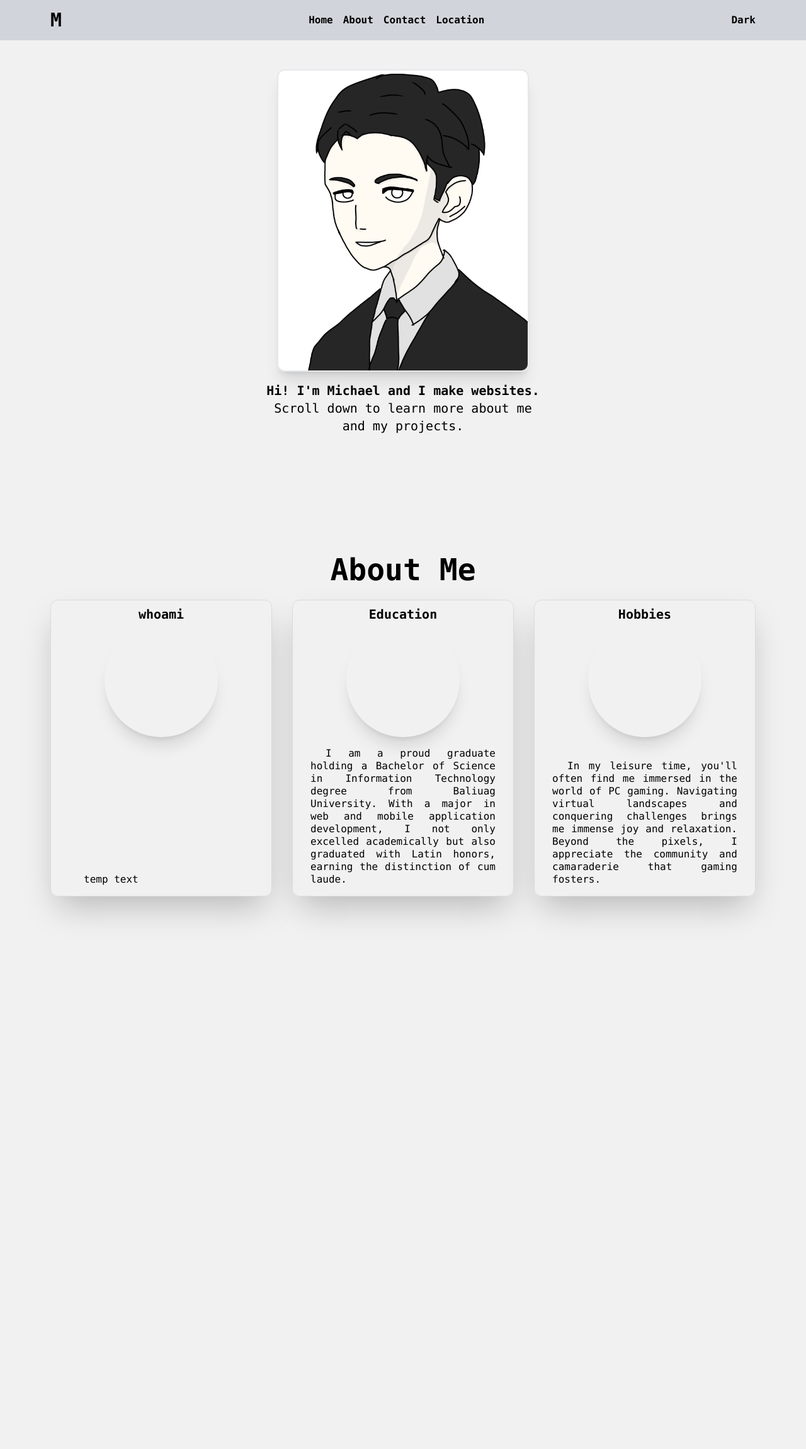
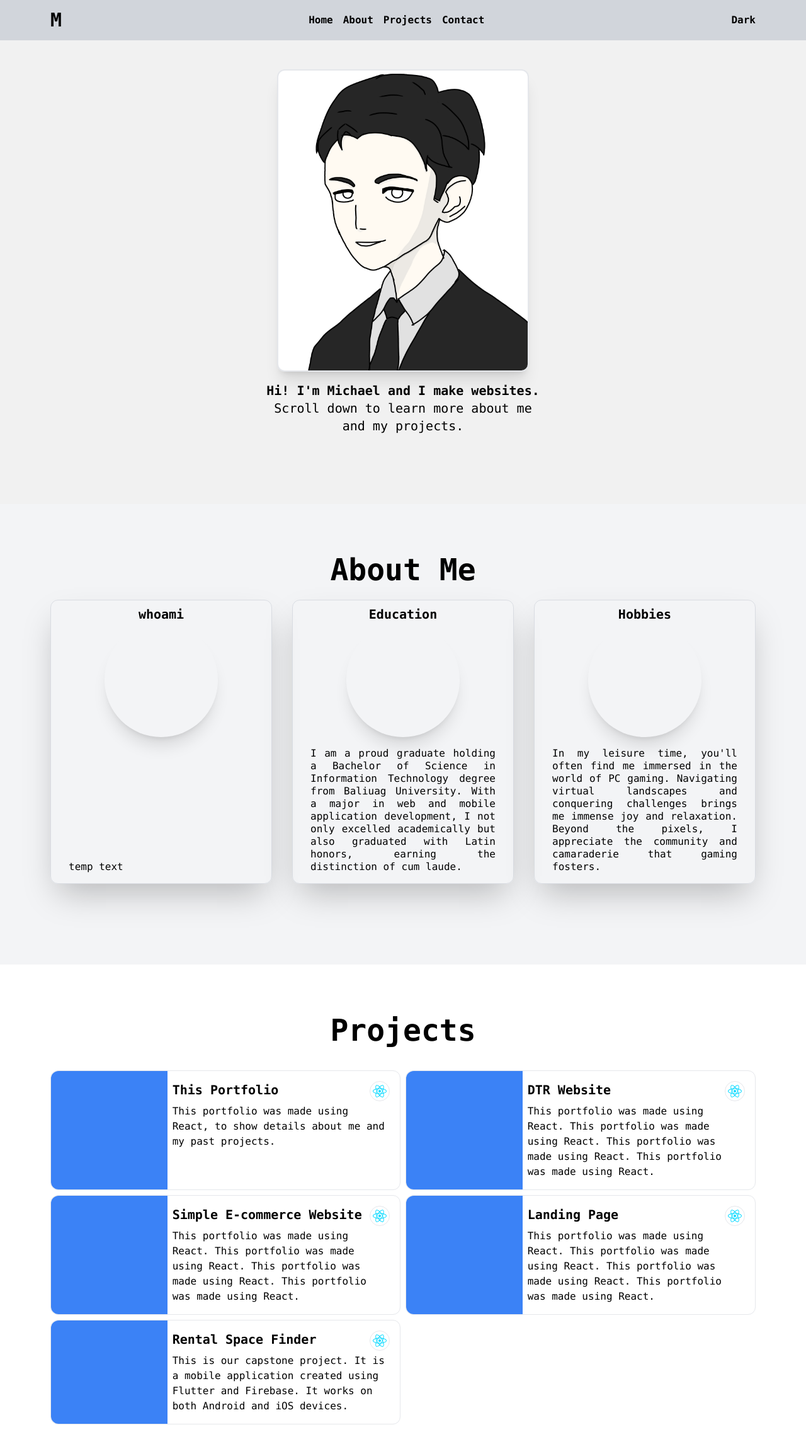
Before and after one commit to minmin423/portfolio, a React (Vite) app: page / in a window 1280 px wide. Shown: the top 2300 px of the page at 63% size. Before the commit the page ends 1600 px from the top, so only its background shows below. Built offline with nearby package versions, Linux system fonts and the light colour scheme; some icons are missing.

Commit message:
feat(Styling): added new components

```diff
--- a/src/components/About.jsx
+++ b/src/components/About.jsx
@@ -21,12 +21,12 @@ function About() {
       ]
 
     return (
-        <div className='h-full lg:h-screen px-2 lg:px-10'>
-        <h1 className='text-center pt-20 pb-6 font-semibold text-5xl'>About Me</h1>
+        <div id='About' className='px-2 md:px-6 lg:px-10 pb-32 pt-20 bg-gray-100'>
+          <h1 className='text-center pb-6 font-semibold text-5xl'>About Me</h1>
 
           <div className="grid grid-cols-1 lg:grid-cols-3 gap-8 w-full text-center text-sm lg:text-base pb-10 lg:pb-0 lg:px-10 h-fit">
               {sections.map((section, index) => (
-                <div key={index} className="group hover:bg-gray-200 transition-all hover:scale-105 duration-300 delay-75 ease-in-out shadow-2xl h-full border border-gray-300/75 rounded-xl flex flex-col justify-between gap-2 px-5">
+                  <div key={index} className="group hover:bg-gray-200 transition-all hover:scale-105 cursor-pointer duration-300 delay-75 ease-in-out shadow-2xl h-full border border-gray-300/75 rounded-xl flex flex-col justify-between gap-2 px-5">
                   <div className='w-full flex flex-col items-center'>
                       <h2 className='pt-2 font-semibold text-xl'>{section.title}</h2>
                       <div className='w-7/12 rounded-full shadow-xl group-hover:bg-gray-300 transition-colors duration-300 delay-75 ease-in-out'>
@@ -34,46 +34,10 @@ function About() {
                       </div>
                   </div>
                   <div>
-                    <p className='text-justify p-2 pb-4 indent-6 leading-5'>{section.content}</p>
+                      <p className='p-2 pb-4 leading-5 text-justify'>{section.content}</p>
                   </div>
                   </div>
               ))}
-            {/* <div className="group hover:bg-gray-200 transition-all hover:scale-105 duration-300 delay-75 ease-in-out shadow-2xl h-full border border-gray-300/75 rounded-xl flex flex-col justify-between gap-2 px-5">
-                <div className='w-full flex flex-col items-center'>
-                    <h2 className='pt-2 font-semibold text-xl'>whoami</h2>
-                    <div className='w-7/12 rounded-full shadow-xl group-hover:bg-gray-300 transition-colors duration-300 delay-75 ease-in-out'>
-                        <Icon icon="gravity-ui:code" className='w-full h-full p-10 text-blue-600 group-hover:text-blue-500 transition-colors duration-300 delay-75 ease-in-out' />
-                    </div>
-                </div>
-                <div>
-                    <p className='text-justify p-2 pb-4 indent-6 leading-5'>temp text</p>
-                </div>
-            </div>
-
-            <div className="group hover:bg-gray-200 transition-all hover:scale-105 duration-300 delay-75 ease-in-out shadow-2xl h-full border border-gray-300/75 rounded-xl flex flex-col justify-between gap-2 px-5">
-                <div className='w-full flex flex-col items-center'>
-                    <h2 className='pt-2 font-semibold text-xl'>Education</h2>
-                    <div className='w-7/12 rounded-full shadow-xl group-hover:bg-gray-300 transition-colors duration-300 delay-75 ease-in-out'>
-                        <Icon icon="noto-v1:man-student" className='w-full h-full p-10' />
-                    </div>
-                </div>
-                <div>
-                    <p className='text-justify p-2 pb-4 indent-6 leading-5'>I am a proud graduate holding a <span className='font-semibold'>Bachelor of Science in Information Technology</span> degree from <span className='font-semibold'>Baliuag University</span>. With a major in web and mobile application development, I not only excelled academically but also graduated with Latin honors, earning the distinction of cum laude.</p>
-                </div>
-            </div>
-
-            <div className="group hover:bg-gray-200 transition-all hover:scale-105 duration-300 delay-75 ease-in-out shadow-2xl h-full border border-gray-300/75 rounded-xl flex flex-col justify-between gap-2 px-5">
-                <div className='w-full flex flex-col items-center'>
-                    <h2 className='pt-2 font-semibold text-xl'>Hobbies</h2>
-                    <div className='w-7/12 rounded-full shadow-xl group-hover:bg-gray-300 transition-colors duration-300 delay-75 ease-in-out'>
-                        <Icon icon="fxemoji:videogame" className='w-full h-full p-10' />
-                    </div>
-                </div>
-                <div>
-                    <p className='text-justify p-2 pb-4 indent-6 leading-5'> In my leisure time, you'll often find me immersed in the world of PC gaming. Navigating virtual landscapes and conquering challenges brings me immense joy and relaxation. Beyond the pixels, I appreciate the community and camaraderie that gaming fosters.
-                    </p>
-                </div>
-            </div> */}
 
           </div>
         </div>
--- /dev/null
+++ b/src/components/Contact.jsx
@@ -0,0 +1,12 @@
+
+
+function Contact() {
+
+    return(
+        <div id='Contact' className='h-fit px-2 md:px-6 lg:px-10 pb-32 pt-20'>
+            <h1 className='text-center pb-6 font-semibold text-5xl'>About Me</h1>
+        </div>
+    )
+}
+
+export default Contact
--- a/src/components/Header.jsx
+++ b/src/components/Header.jsx
@@ -1,15 +1,15 @@
 
 
 function Header() {
-    const headerItems = ['Home', 'About', 'Contact', 'Location']
+    const headerItems = ['Home', 'About', 'Projects', 'Contact']
 
     return (
-        <header className="fixed top-0 left-0 right-0 bg-gray-300 font-semibold w-full h-16 text-black py-2 xl:px-20 md:px-10 px-2 flex justify-between items-center">
+        <header className="z-40 fixed top-0 left-0 right-0 bg-gray-300 font-semibold w-full h-16 text-black py-2 xl:px-20 md:px-10 px-2 flex justify-between items-center">
             <h1 className="text-3xl">M</h1>
 
             <ul className="hidden md:flex gap-4">
                 {headerItems.map((item, index) => (
-                    <li className="cursor-pointer" key={index}>{item}</li>
+                    <a href={`#` + item}><li className="cursor-pointer" key={index}>{item}</li></a>
                 ))}
             </ul>
 
--- a/src/components/Hero.jsx
+++ b/src/components/Hero.jsx
@@ -4,8 +4,8 @@ import darkHero from '../assets/dark.png'
 function Hero() {
 
     return(
-        <div className="w-full min-h-screen px-10 flex flex-col items-center justify-center">
-            <img src={lightHero} alt="" className='w-1/3 border-2 bg-white hover:bg-gray-800 cursor-pointer duration-500 delay-75 ease-in-out rounded-xl shadow-xl' />
+        <div id='Home' className="w-full min-h-screen px-2 md:px-10 flex flex-col items-center justify-center text-center">
+            <img src={lightHero} alt="" className='w-full md:w-1/2 lg:w-1/3 border-2 bg-white hover:bg-gray-300 hover:scale-90 cursor-pointer duration-700 delay-75 ease-in-out rounded-xl shadow-xl' />
             <h2 className='text-xl font-semibold pt-4'>Hi! I'm Michael and I make websites.</h2>
             {/* <h2 className='text-xl'>Try Dark Mode!</h2> */}
             <h2 className='text-xl text-center'>Scroll down to learn more about me <br/> and my projects.</h2>
--- a/src/components/Main.jsx
+++ b/src/components/Main.jsx
@@ -1,5 +1,6 @@
 import Hero from './Hero'
 import About from './About'
+import Projects from './Projects'
 
 function Main() {
 
@@ -7,6 +8,7 @@ function Main() {
         <>
             <Hero />
             <About />
+            <Projects />
         </>
     )
 }
--- /dev/null
+++ b/src/components/Modal.jsx
@@ -0,0 +1,21 @@
+
+// TODO: Change html tags to proper ones if it exist
+function Modal(props) {
+
+    return(
+        <div className="z-50 bg-black/50 fixed top-0 bottom-0 right-0 left-0">
+            <div className="relative w-full h-full flex items-center justify-center">
+                <div className="max-w-[80vw] h-[50vh] bg-white rounded-xl flex relative">
+                    <div className="absolute top-0 right-0 px-4 py-2 m-2 font-bold text-lg cursor-pointer hover:bg-gray-200 text-gray-800 transition-colors duration-300 delay-75 ease-in-out rounded-full">X</div>
+                    <div className="bg-blue-400 rounded-l-xl h-full w-1/3"></div>
+                    <div className="w-2/3 pl-4 pr-10 py-5 flex flex-col gap-2">
+                        <div className="font-semibold text-xl">{props.title}</div>
+                        <div>{props.desc}</div>
+                    </div>
+                </div>
+            </div>
+        </div>
+    )
+}
+
+export default Modal
--- /dev/null
+++ b/src/components/ProjectCard.jsx
@@ -0,0 +1,28 @@
+import { Icon } from '@iconify/react'
+
+function ProjectCard(props) {
+
+    return(
+        <li className="flex justify-between border rounded-xl cursor-pointer">
+            <div className="h-full w-1/3 bg-blue-500 rounded-l-xl"></div>
+
+            <div className="w-2/3 pl-2 pr-4 py-4 flex flex-col gap-1">
+                <div className="flex justify-between gap-2">
+                    <h2 className="font-semibold text-xl">{props.title}</h2>
+                    <div className="flex gap-1">
+                        <div title='React JS Library' className="hover:bg-blue-100 duration-150 delay-75 transition-colors ease-in-out bg-white-600 border p-1 rounded-full h-8 w-8 flex items-center justify-center text-white">
+                            <Icon title='react' icon="logos:react" className='h-full w-full' />
+                        </div>
+                        {/* <div className="bg-red-600 rounded-full h-5 w-5 flex items-center justify-center p-3 font-semibold text-white">L</div>
+                        <div className="bg-green-600 rounded-full h-5 w-5 flex items-center justify-center p-3 font-semibold text-white">V</div>
+                        <div className="bg-gray-600 rounded-full h-5 w-5 flex items-center justify-center p-3 font-semibold text-white">E</div> */}
+                    </div>
+                </div>
+
+                <p>{props.desc}</p>
+            </div>
+        </li>
+    )
+}
+
+export default ProjectCard
--- /dev/null
+++ b/src/components/Projects.jsx
@@ -0,0 +1,41 @@
+import ProjectCard from './ProjectCard'
+import Modal from './Modal'
+
+function Projects() {
+    // open, setOpen = useState(false)
+
+    return(
+        <>
+            <div id='Projects' className="bg-white text-xs md:text-base py-20 px-2 md:px-6 lg:px-20">
+                <h1 className="font-semibold text-center text-5xl pb-10">Projects</h1>
+
+                {/* <button onClick={setOpen(true)} className='border-2 rounded-md px-2'>PRESS ME</button> */}
+
+                <ul className="grid grid-cols-1 lg:grid-cols-2 gap-2">
+                    <ProjectCard title="This Portfolio"
+                        desc="This portfolio was made using React, to show details about me and my past projects."
+                    />
+                    <ProjectCard title="DTR Website"
+                        desc="This portfolio was made using React. This portfolio was made using React. This portfolio was made using React. This portfolio was made using React."
+                    />
+                    <ProjectCard title="Simple E-commerce Website"
+                        desc="This portfolio was made using React. This portfolio was made using React. This portfolio was made using React. This portfolio was made using React."
+                    />
+                    <ProjectCard title="Landing Page"
+                        desc="This portfolio was made using React. This portfolio was made using React. This portfolio was made using React. This portfolio was made using React."
+                    />
+                    <ProjectCard title="Rental Space Finder"
+                        desc="This is our capstone project. It is a mobile application created using Flutter and Firebase. It works on both Android and iOS devices."
+                    />
+                </ul>
+            </div>
+
+            { false && (
+                <Modal title='Modal Sample Title'
+                    desc='Modal sample description. Modal sample description. Modal sample description.Modal sample description. Modal sample description. Modal sample description. Modal sample description.' />)
+            }
+        </>
+    )
+}
+
+export default Projects
```
Lines whose indentation alone changed are shown as unchanged.
